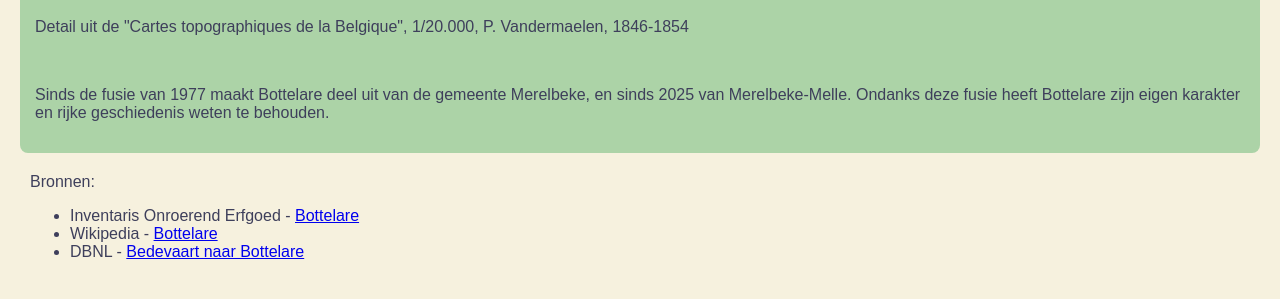
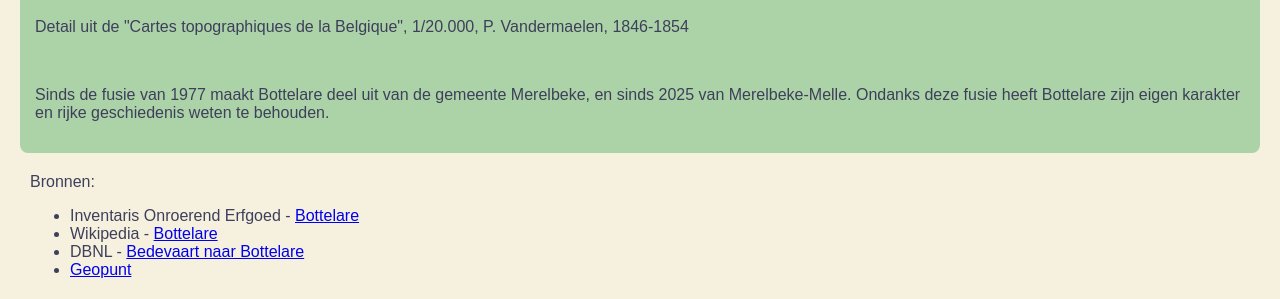
Before and after one commit to NickBottelare/bottelare, a website: page pages/geschiedenis.html in a window 1280 px wide. Shown: the part 1440-1739 px from the top of the page. Drawn offline with Linux system fonts and the light colour scheme.

Commit message:
Update geschiedenis.html

```diff
--- a/pages/geschiedenis.html
+++ b/pages/geschiedenis.html
@@ -44,6 +44,7 @@
             <li>Wikipedia - <a href="https://en.wikipedia.org/wiki/Bottelare">Bottelare</a></li>
             <li>DBNL - <a href="https://www.dbnl.org/tekst/_bie001193201_01/_bie001193201_01_0051.php">Bedevaart naar
                     Bottelare</a></li>
+            <li><a href="https://www.geopunt.be/">Geopunt</a></li>
         </ul>
     </footer>
 </body>
```
